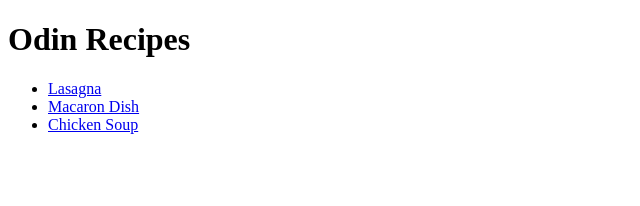
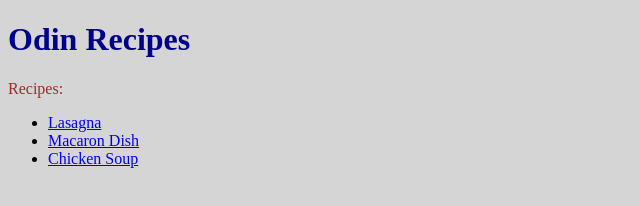
Before and after one commit to juhotuominen/TheOdinProject, a plain HTML site: page odin-recipes/index.html in a window 1280 px wide. Shown: the whole page, without its empty margins (0-640 px from the left). Drawn offline with Linux system fonts and the light colour scheme.

Commit message:
added some basic css

```diff
--- a/odin-recipes/index.html
+++ b/odin-recipes/index.html
@@ -4,14 +4,18 @@
     <meta charset="UTF-8">
     <meta http-equiv="X-UA-Compatible" content="IE=edge">
     <meta name="viewport" content="width=, initial-scale=1.0">
+    <link rel="stylesheet" href="styles.css">
     <title>Document</title>
 </head>
 <body>
     <h1>Odin Recipes</h1>
-    <ul>
-        <li><a href="recipes/lasagna.html">Lasagna</a></li>
-        <li><a href="recipes/macarondish.html">Macaron Dish</a></li>
-        <li><a href="recipes/chickensoup.html">Chicken Soup</a></li>
-    </ul>
+    <p>Recipes:
+        <ul>
+            <li><a href="recipes/lasagna.html">Lasagna</a></li>
+            <li><a href="recipes/macarondish.html">Macaron Dish</a></li>
+            <li><a href="recipes/chickensoup.html">Chicken Soup</a></li>
+        </ul>
+    </p>
+
 </body>
 </html>
--- /dev/null
+++ b/odin-recipes/styles.css
@@ -0,0 +1,10 @@
+body{
+    color: rgb(0, 0, 0);
+    background-color: rgba(211, 211, 211, 0.945);
+}
+p{
+    color:rgb(155, 44, 44)
+}
+h1{
+    color: darkblue;
+}
```
